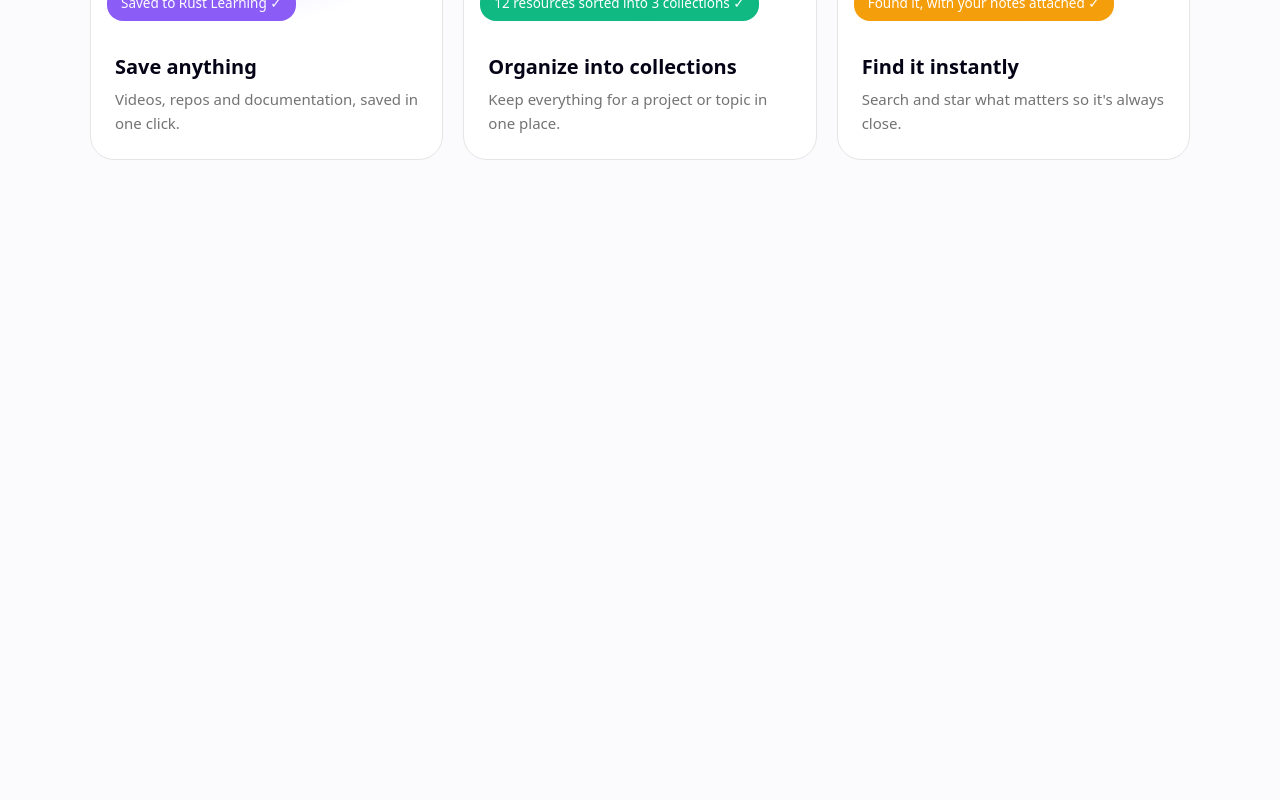
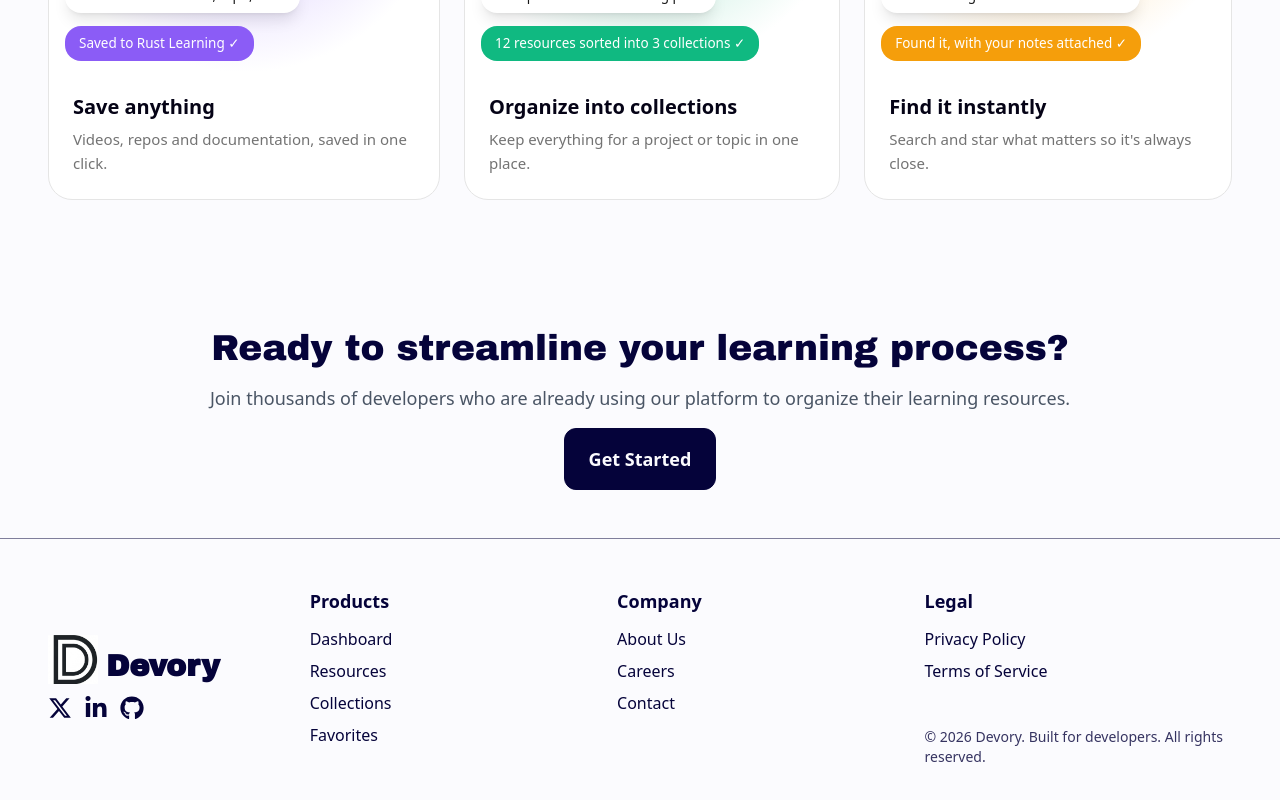
Before and after one commit to Henry-pixel-dev/devory, a Next.js app: page / in a window 1280 px wide. Shown: the part 1264-2064 px from the top of the page. Before the commit the page ends 1472 px from the top, so only its background shows below. Built offline with nearby package versions, Linux system fonts and the light colour scheme.

Commit message:
completion of landing page

```diff
--- a/app/layout.tsx
+++ b/app/layout.tsx
@@ -2,6 +2,7 @@ import type { Metadata } from "next";
 import { Lora, Archivo_Black } from "next/font/google";
 import "./globals.css";
 import Navbar from "@/components/NavBar";
+import Footer from "@/components/Footer";
 
 const lora = Lora({
   variable: "--font-lora",
@@ -28,6 +29,7 @@ export default function RootLayout({ children }: LayoutProps<"/">) {
       <body className="min-h-full flex flex-col">
         <Navbar />
         {children}
+        <Footer />
       </body>
     </html>
   );
--- a/app/page.tsx
+++ b/app/page.tsx
@@ -65,6 +65,25 @@ export default function LandingPage() {
         </h2>
         <FeatureCards />
       </section>
+
+      {/* product overview */}
+
+      {/* cta */}
+      <section className="flex flex-col items-center justify-center  space-y-4 p-6 md:p-12">
+        <h2 className="text-center md:text-start max-w-4xl text-2xl md:text-4xl  text-primary font-display">
+          Ready to streamline your learning process?
+        </h2>
+        <p className="text-lg text-gray-600">
+          Join thousands of developers who are already using our platform to organize their learning resources.
+        </p>
+        <LoginBtn href="/signup" size="lg" variant="primary">
+          Get Started
+        </LoginBtn>
+      </section>
+
+
+      {/* footer */}
+
     </main>
   )
 }
--- a/components/FeaturesCard.tsx
+++ b/components/FeaturesCard.tsx
@@ -36,7 +36,7 @@ const bubble =
 
 export default function FeatureCards() {
   return (
-    <div className="mx-auto mt-10 grid max-w-275 gap-5 grid-cols-[repeat(auto-fit,minmax(280px,1fr))]">
+    <div className="mx-auto mt-10  max-w-275 flex flex-col items-center justify-center space-y-6 md:mt-20 md:max-w-7xl md:flex-row md:space-x-6 md:space-y-0">
       {cards.map((c) => (
         <div
           key={c.title}
--- /dev/null
+++ b/components/Footer.tsx
@@ -0,0 +1,99 @@
+import Image from "next/image";
+import { FaXTwitter, FaLinkedinIn, FaGithub } from "react-icons/fa6";
+import Link from "next/link";
+
+export default function Footer() {
+  return (
+    <footer className="flex flex-col items-center justify-center space-y-4 p-6 md:flex-row md:justify-between md:space-y-0 md:p-12 border-t md:space-x-32 border-primary/50">
+        <div className="flex flex-col items-center justify-center space-y-3 md:items-start">
+            <div className="flex items-end space-x-2">
+                <Image src="/Dlogo.png" alt="Logo" width={50} height={50} />
+                <p className="text-3xl font-bold text-primary font-display">
+                    Devory
+                </p>
+            </div>
+            <div className="flex space-x-3 items-center">
+                <Link href="https://twitter.com/DevoryApp" target="_blank" rel="noopener noreferrer">
+                    <FaXTwitter className="text-2xl text-primary hover:text-primary/80 transition duration-300" />
+                </Link>
+                <Link href="https://www.linkedin.com/company/devoryapp/" target="_blank" rel="noopener noreferrer">
+                    <FaLinkedinIn className="text-2xl text-primary hover:text-primary/80 transition duration-300" />
+                </Link>
+                <Link href="https://github.com/DevoryApp" target="_blank" rel="noopener noreferrer">
+                    <FaGithub className="text-2xl text-primary hover:text-primary/80 transition duration-300" />
+                </Link>
+            </div>
+        </div>
+
+        {/* second column */}
+        <div className="w-full flex flex-col space-y-6 md:flex-row md:space-y-0 md:justify-around items-start">
+            <div className="w-full flex flex-col items-center justify-center space-y-3 md:items-start">
+                <h3 className="text-lg font-bold text-primary">Products</h3>
+                <ul className="flex flex-col items-center justify-center space-y-2 md:items-start">
+                    <li>
+                        <Link href="/dashboard" className="text-primary hover:text-primary/80 transition duration-300">
+                            Dashboard
+                        </Link>
+                    </li>
+                    <li>
+                        <Link href="/resources" className="text-primary hover:text-primary/80 transition duration-300">
+                            Resources
+                        </Link>
+                    </li>
+                    <li>
+                        <Link href="/collections" className="text-primary hover:text-primary/80 transition duration-300">
+                            Collections
+                        </Link>
+                    </li>
+                    <li>
+                        <Link href="/favorite" className="text-primary hover:text-primary/80 transition duration-300">
+                            Favorites
+                        </Link>
+                    </li>
+                </ul>
+            </div>
+            <div className="w-full flex flex-col items-center justify-center space-y-3 md:items-start">
+                <h3 className="text-lg font-bold text-primary">Company</h3>
+                <ul className="flex flex-col items-center justify-center space-y-2 md:items-start">
+                    <li>
+                        <Link href="/about" className="text-primary hover:text-primary/80 transition duration-300">
+                            About Us
+                        </Link>
+                    </li>
+                    <li>
+                        <Link href="/careers" className="text-primary hover:text-primary/80 transition duration-300">
+                            Careers
+                        </Link>
+                    </li>
+                    <li>
+                        <Link href="/contact" className="text-primary hover:text-primary/80 transition duration-300">
+                            Contact
+                        </Link>
+                    </li>
+                </ul>
+            </div>
+
+            <div className="w-full flex flex-col items-center justify-center space-y-3 md:items-start">
+                <h3 className="text-lg font-bold text-primary">Legal</h3>
+                <ul className="flex flex-col items-center justify-center space-y-2 md:items-start">
+                    <li>
+                        <Link href="/privacy" className="text-primary hover:text-primary/80 transition duration-300">
+                            Privacy Policy
+                        </Link>
+                    </li>
+                    <li>
+                        <Link href="/terms" className="text-primary hover:text-primary/80 transition duration-300">
+                            Terms of Service
+                        </Link>
+                    </li>
+                </ul>
+
+
+                <div className="mt-8 text-sm text-primary/80">
+                    &copy; {new Date().getFullYear()} Devory. Built for developers. All rights reserved.
+                </div>
+            </div>
+        </div>
+    </footer>
+  )
+}
--- a/components/LoginBtn.tsx
+++ b/components/LoginBtn.tsx
@@ -9,12 +9,12 @@ type ButtonProps = {
 
 
 const baseClasses =
-  "font-bold text-center rounded transition duration-300  ";
+  "font-bold text-center  transition duration-300  ";
 
 const sizes = {
-  sm: "px-4 py-2",
+  sm: "px-4 py-2 rounded",
   md: "px-4 py-4 text-base",
-  lg: "px-6 py-4 text-lg  flex-1 border",
+  lg: "px-6 py-4 text-lg  flex-1 rounded-xl ",
 };
 
 const variants = {
--- a/components/NavBar.tsx
+++ b/components/NavBar.tsx
@@ -8,7 +8,7 @@ import Hamburger from "./Hamburger";
 export default function NavBar() {
   return (
     <nav className="relative w-full flex justify-between border-b border-primary/50 py-2 px-6">
-        <Link href="/" className="flex items-center space-x-2">
+        <Link href="/" className="flex items-end space-x-2">
             <Image
                 src={dlogo}
                 alt="Logo"
```
